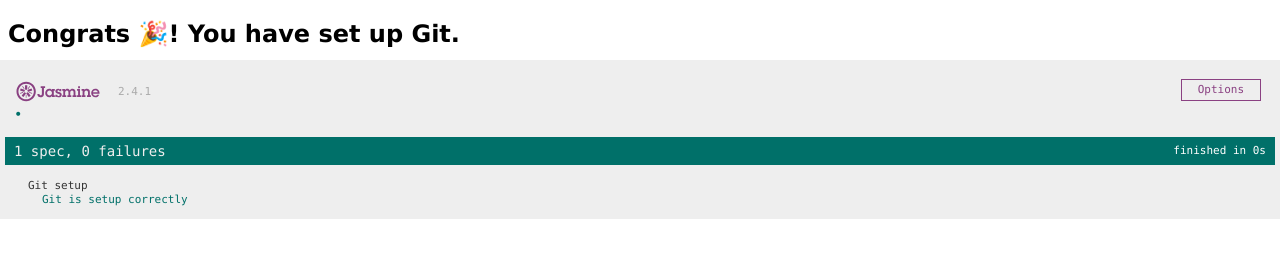
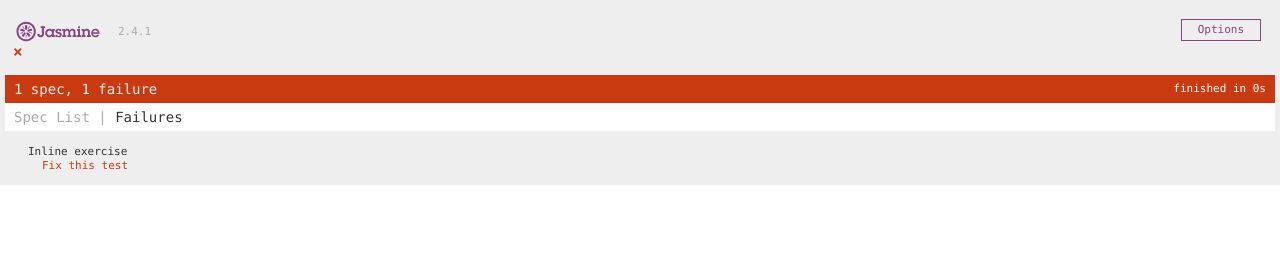
Before and after one commit to ronakupadhyaya/Horizons-week-01, a plain HTML site: page day1/git.html in a window 1280 px wide. Drawn offline with Linux system fonts and the light colour scheme.

Commit message:
Make test fail at first.

```diff
--- a/day1/git.html
+++ b/day1/git.html
@@ -12,6 +12,15 @@
   <script src="../lib/jasmine/boot.js"></script>
 
   <!-- Our files -->
+  <script>
+jasmine.getEnv().addReporter({
+  specDone: function(result) {
+    if (result.status == 'passed') {
+      document.getElementById('success').style = '';
+    }
+  }
+});
+  </script>
   <script src="git.js"></script>
 </head>
 
@@ -22,6 +31,9 @@
 </style>
 
 <body>
-  <h2>Congrats &#127881;! You have set up Git.</h2>
+  <div id="success" style="display: none">
+    <h2> Congrats &#127881;! You have fixed the test.</h2>
+    <p><strong>Next, "sync" back your branch.</strong>
+  </div>
 </body>
 </html>
--- a/day1/git.js
+++ b/day1/git.js
@@ -1,7 +1,8 @@
 "use strict";
 
-describe("Git setup", function() {
-  it("Git is setup correctly", function() {
+describe("Inline exercise", function() {
+  it("Fix this test", function() {
+    throw "Delete me!"; // Delete this line!
     expect(true).toBe(true);
   });
 });
```
